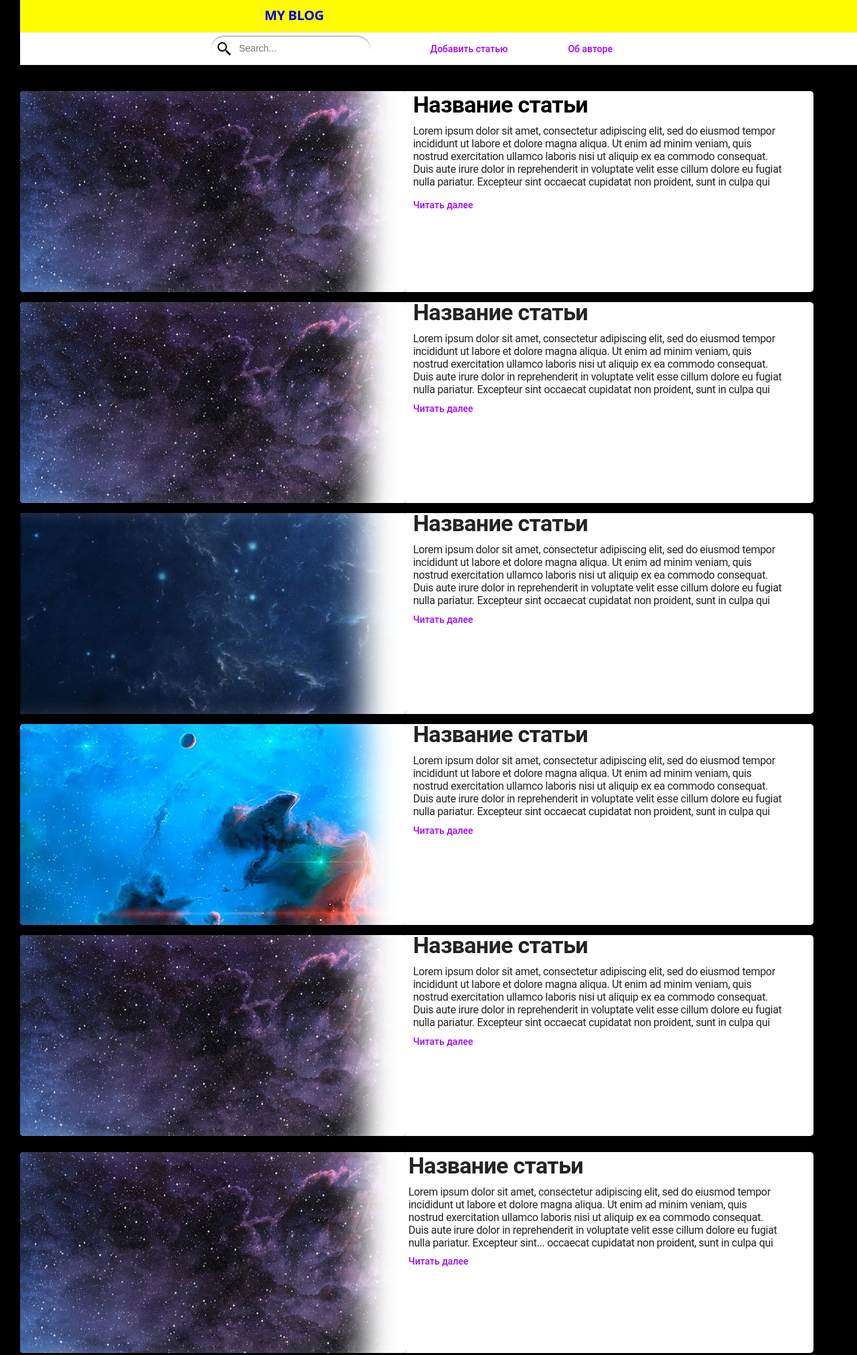
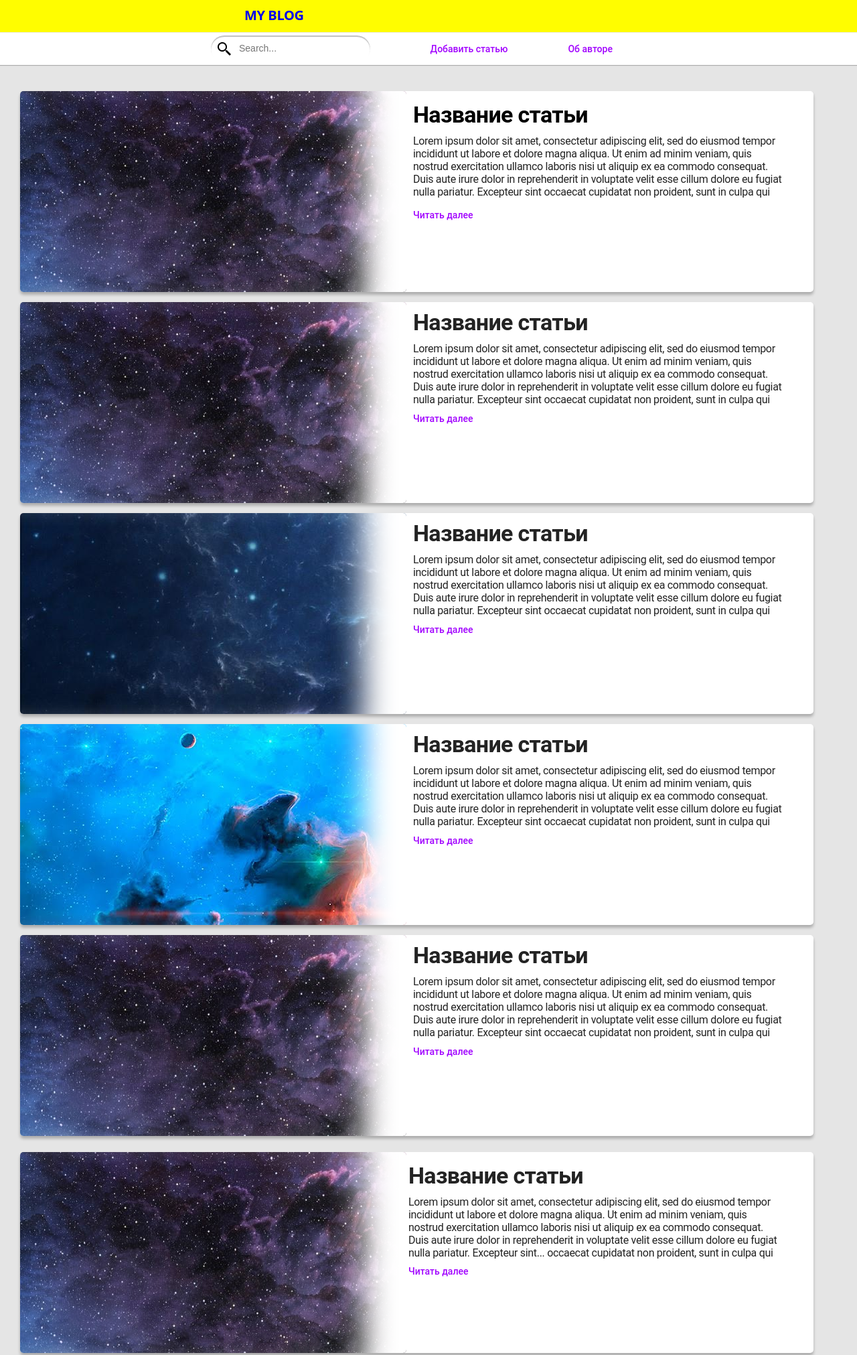
Before and after one commit to Kaldin9/knyaz_mirzoyan, a plain HTML site: page index.htm in a window 1280 px wide. Shown: the top 2023 px of the page at 67% size. Drawn offline with Linux system fonts and the light colour scheme.

Commit message:
Added adaptive 1280

```diff
--- a/src/styles/css/style.css
+++ b/src/styles/css/style.css
@@ -399,7 +399,6 @@ span {
     grid-area: other-cards;
     margin-left: -25px;
     margin-top: 0px;
-
     height: 300px;
     }
 
@@ -492,13 +491,18 @@ span {
     align-items: center;
     margin-top: 15px;
     margin-left: 195px;
-
     }
 
 
+.rate-11 {
+    margin-top: -200px;
+    margin-left: 200px;
+    }
 
-
-
+.continue-11 {
+    margin-top: -80px;
+    margin-left: -25px;
+    }
 
 
 
@@ -509,12 +513,12 @@ span {
 body {
     overflow-x: hidden;
 
-            margin-left: 30px;
     padding: 0px;
-            background-color: #000000;
+
     }
 
 .containers {
+    margin-left: 30px;
 display: grid;
 grid-template-areas: "container-1"
                         "container-2";
@@ -535,7 +539,6 @@ span {
     margin-top: 39px;
     width: 1280px;
     height: 1530px;
-
     }
 
 .container-2 {
@@ -574,7 +577,6 @@ span {
     height: 25px;
     width: 100px;
     margin-bottom: 20px;
-
     }
 
 .media-img {
@@ -606,7 +608,6 @@ box-shadow: -96px 0px 46px -30px rgba(255, 255, 255, 1) inset;
     }
 
 .media-title {
-
     margin-bottom: 0px;
     margin-top: 0px;
     font-family: 'Roboto';
@@ -622,6 +623,7 @@ box-shadow: -96px 0px 46px -30px rgba(255, 255, 255, 1) inset;
     width: 1px;
     height: 1px;
     }
+
 .rate, .rate-2 {
     display: none;
     width: 1px;
@@ -641,15 +643,12 @@ box-shadow: -96px 0px 46px -30px rgba(255, 255, 255, 1) inset;
     display: block;
     align-items: baseline;
     margin-top: 10px;
-
     margin-left: 320px;
     width: 100px;
     height: 20px;
-
     }
 
 span {
-
     white-space: wrap;
     overflow: visible;
     text-overflow: inherit;
@@ -659,24 +658,19 @@ box-shadow: -96px 0px 46px -30px rgba(255, 255, 255, 1) inset;
 
 .text {
     text-overflow: inherit;
-
     }
 
-                  #continue-11 {
+.first-title {
+    margin-top: 15px;
+    }
+
+.title {
+    margin-top: 15px;
+}
+
+.title-2 {
+    margin-top: 15px;
+}
 
 
 }
-
-
-
-    }
-
-.rate-11 {
-    margin-top: -200px;
-    margin-left: 200px;
-}
-
-  .continue-11 {
-    margin-top: -80px;
-    margin-left: -25px;
-  }
```
Lines whose indentation alone changed are shown as unchanged.
